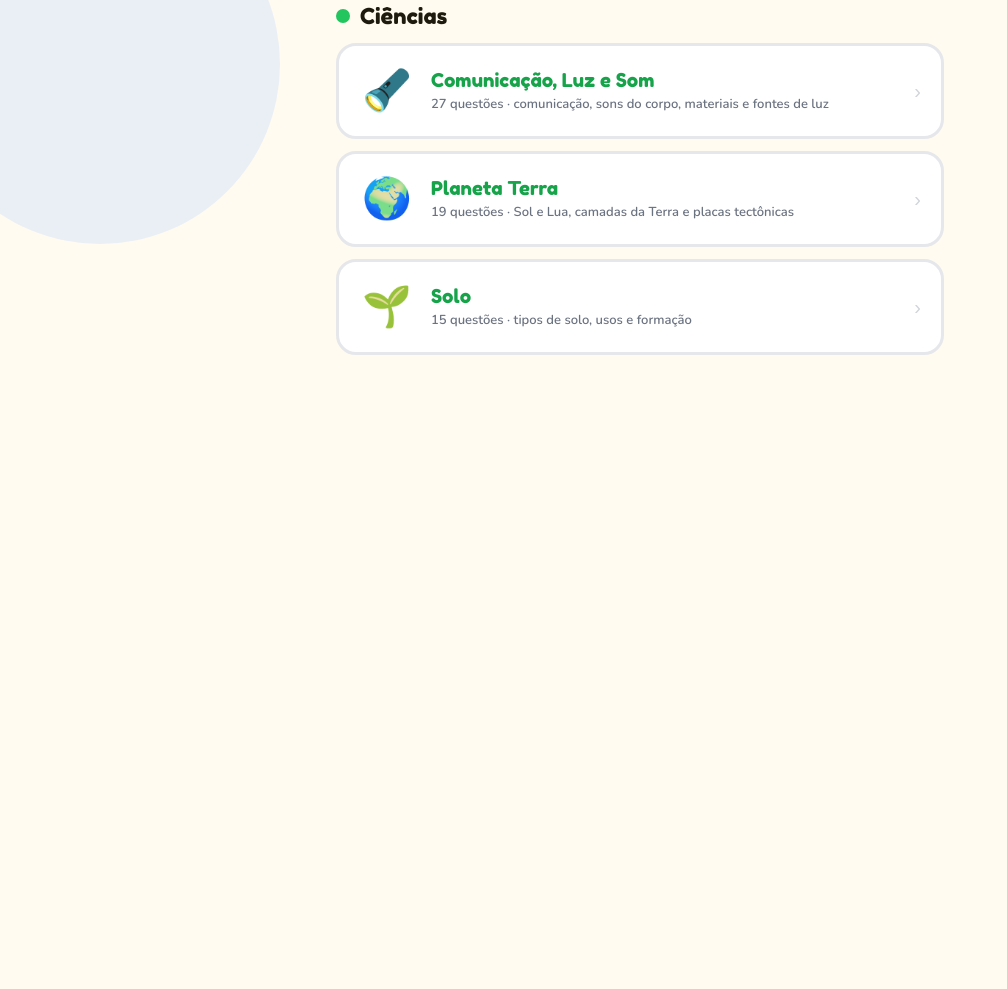
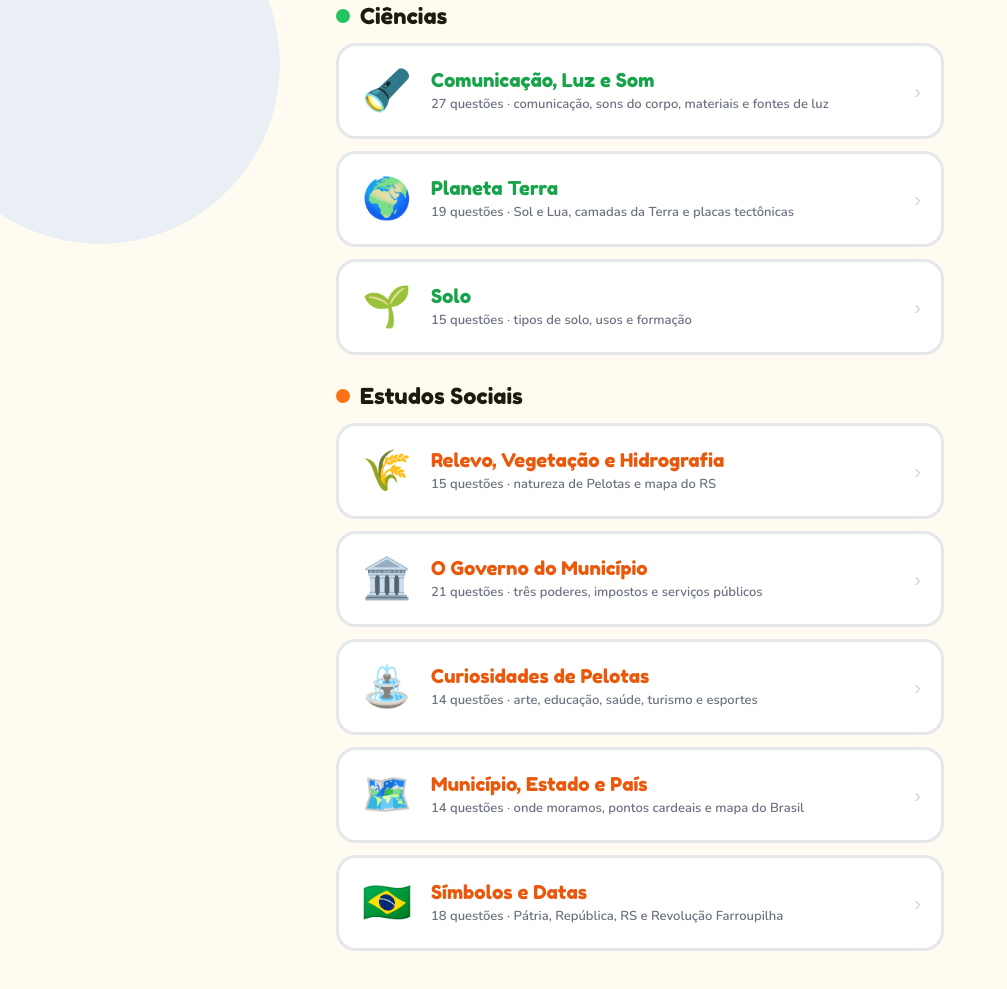
Before and after one commit to bcenturiao/manu-quiz, a plain HTML site: page index.html in a window 1280 px wide. Shown: the part 656-1645 px from the top of the page, without its empty margins (0-1007 px from the left). Before the commit the page ends 1087 px from the top, so only its background shows below. Drawn offline with nearby package versions, Linux system fonts and the light colour scheme.

Commit message:
feat: add 5 Estudos Sociais cards to 3º Trimestre tab
Co-Authored-By: Claude Opus 5.5 <noreply@anthropic.com>
Claude-Session: https://claude.ai/code/session_011JrQ4YZYxEcz1NRR8TB9Az

```diff
--- a/index.html
+++ b/index.html
@@ -309,6 +309,54 @@
         <div class="quiz-arrow">›</div>
       </a>
     </div>
+
+    <!-- ESTUDOS SOCIAIS -->
+    <div class="subject">
+      <div class="subject-header">
+        <div class="subject-dot orange"></div>
+        <div class="subject-title">Estudos Sociais</div>
+      </div>
+      <a href="t3/estudos_sociais_1.html" class="quiz-card orange">
+        <div class="quiz-emoji">🌾</div>
+        <div class="quiz-info">
+          <div class="quiz-name">Relevo, Vegetação e Hidrografia</div>
+          <div class="quiz-meta">15 questões · natureza de Pelotas e mapa do RS</div>
+        </div>
+        <div class="quiz-arrow">›</div>
+      </a>
+      <a href="t3/estudos_sociais_2.html" class="quiz-card orange">
+        <div class="quiz-emoji">🏛️</div>
+        <div class="quiz-info">
+          <div class="quiz-name">O Governo do Município</div>
+          <div class="quiz-meta">21 questões · três poderes, impostos e serviços públicos</div>
+        </div>
+        <div class="quiz-arrow">›</div>
+      </a>
+      <a href="t3/estudos_sociais_3.html" class="quiz-card orange">
+        <div class="quiz-emoji">⛲</div>
+        <div class="quiz-info">
+          <div class="quiz-name">Curiosidades de Pelotas</div>
+          <div class="quiz-meta">14 questões · arte, educação, saúde, turismo e esportes</div>
+        </div>
+        <div class="quiz-arrow">›</div>
+      </a>
+      <a href="t3/estudos_sociais_4.html" class="quiz-card orange">
+        <div class="quiz-emoji">🗺️</div>
+        <div class="quiz-info">
+          <div class="quiz-name">Município, Estado e País</div>
+          <div class="quiz-meta">14 questões · onde moramos, pontos cardeais e mapa do Brasil</div>
+        </div>
+        <div class="quiz-arrow">›</div>
+      </a>
+      <a href="t3/estudos_sociais_5.html" class="quiz-card orange">
+        <div class="quiz-emoji">🇧🇷</div>
+        <div class="quiz-info">
+          <div class="quiz-name">Símbolos e Datas</div>
+          <div class="quiz-meta">18 questões · Pátria, República, RS e Revolução Farroupilha</div>
+        </div>
+        <div class="quiz-arrow">›</div>
+      </a>
+    </div>
   </div><!-- /tab-t3 -->
 
   <!-- 2º TRIMESTRE -->
```
